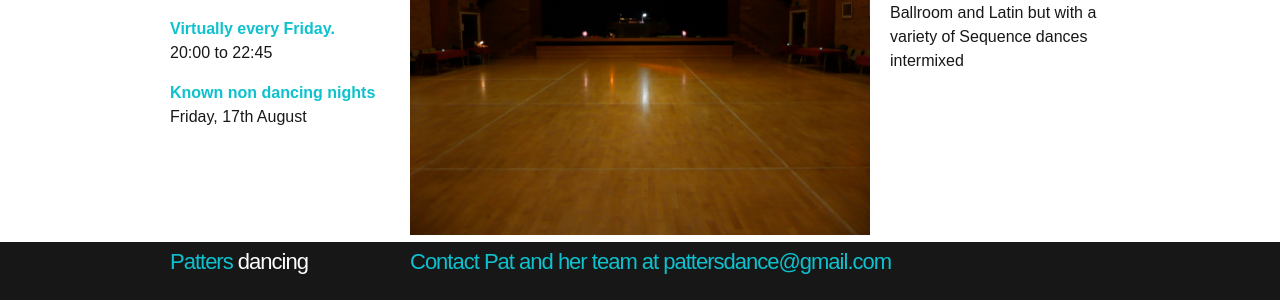
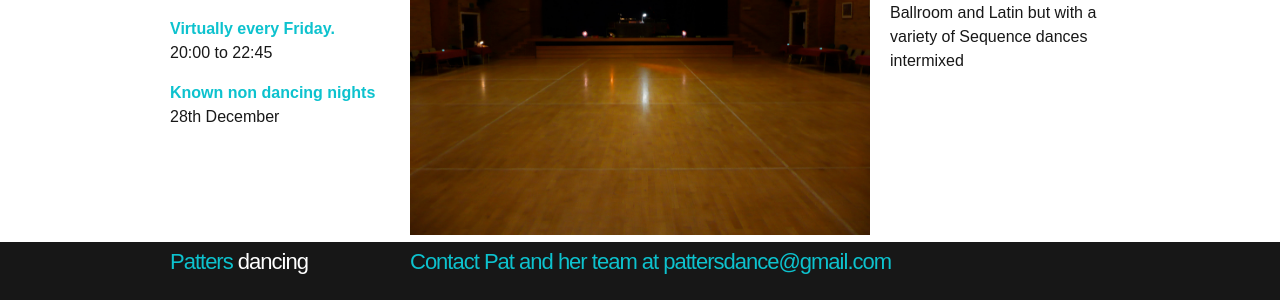
Before and after one commit to ramsayd/patters, a Jekyll site: the page built from 00_index.md, in a window 1280 px wide. Shown: the part 284-584 px from the top of the page. Built offline with Jekyll 4.4.1, drawn with Linux system fonts in a browser that asks for light colours.

Commit message:
Update 00_index.md

```diff
--- a/00_index.md
+++ b/00_index.md
@@ -13,7 +13,7 @@ permalink: "index.html"
       <dt class="heading-text">Virtually every Friday.</dt>
       <dt>20:00 to 22:45</dt>
       <dt class="heading-text non-dancing">Known non dancing nights</dt>
-                  <dt> Friday, 17th August</dt>
+                  <dt> 28th December</dt>
     </dl>
   </dl>
 </article>
```
